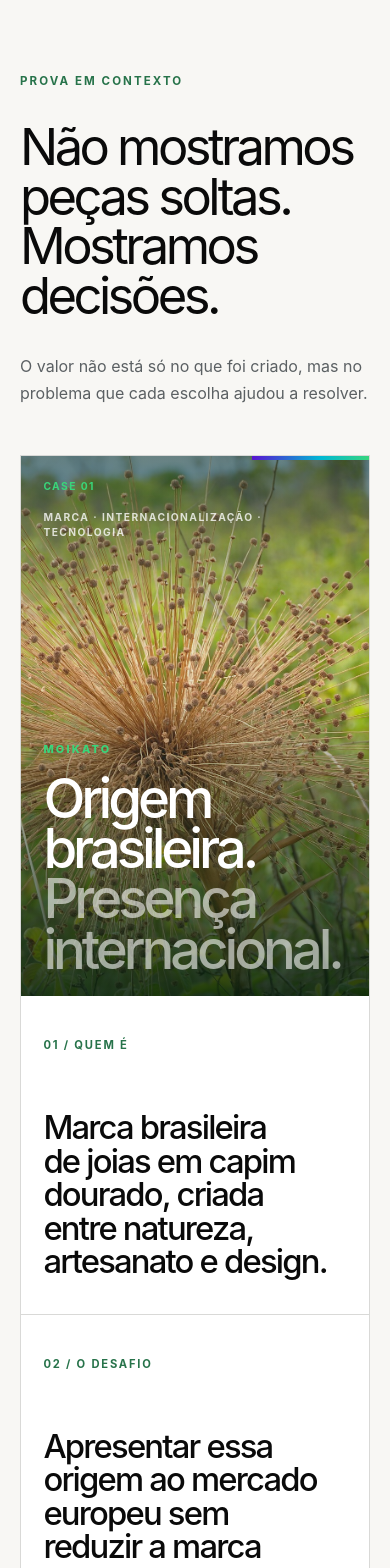
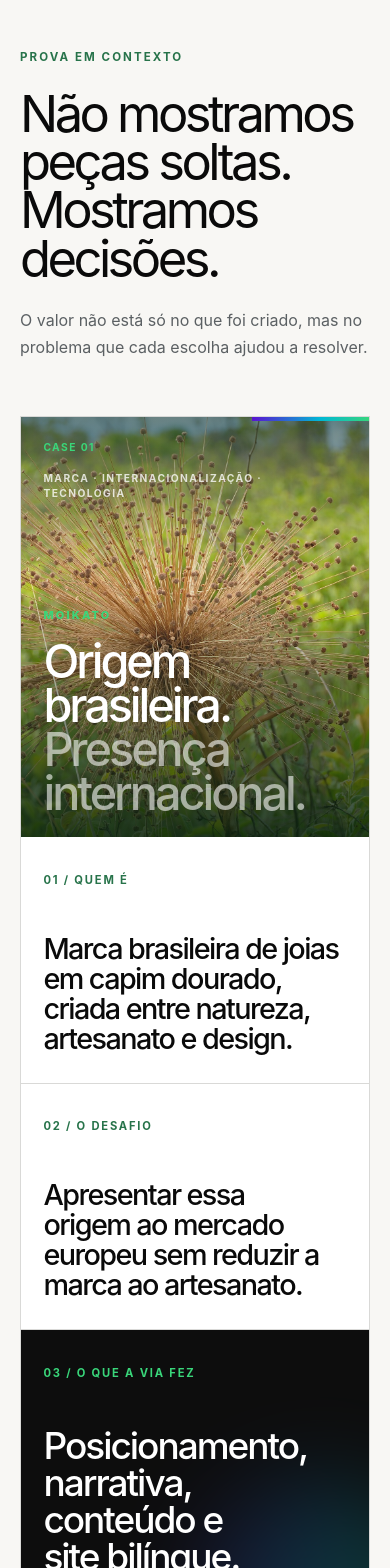
Before and after one commit to JoOoJP/lpvia, a Next.js app: page / in a window 390 px wide. Shown: the part 4420-5988 px from the top of the page. Built offline with nearby package versions, Linux system fonts and the light colour scheme.

Commit message:
fix: reduz rolagem antes do conteúdo dos cases

```diff
--- a/app/design-tokens.css
+++ b/app/design-tokens.css
@@ -102,8 +102,10 @@
   --card-border: var(--color-border);
   --card-radius: var(--radius-none);
   --case-copy-font: var(--font-display);
-  --case-copy-size: clamp(2.1rem, 3vw, 3.35rem);
-  --case-copy-leading: 1.02;
+  --case-hero-height: clamp(400px, 43vw, 590px);
+  --case-panel-height: clamp(250px, 20vw, 310px);
+  --case-copy-size: clamp(1.75rem, 2.35vw, 2.65rem);
+  --case-copy-leading: 1.04;
   --focus-width: 3px;
   --focus-offset: 4px;
 
--- a/app/globals.css
+++ b/app/globals.css
@@ -566,14 +566,17 @@ h1 span {
 }
 
 .cases {
+  padding-top: clamp(4rem, 6vw, 6rem);
+  padding-bottom: clamp(5rem, 8vw, 8rem);
   background: var(--warm);
 }
 
 .cases-intro {
   display: grid;
-  grid-template-columns: 1.2fr 0.8fr;
-  gap: 2rem 8vw;
+  grid-template-columns: minmax(0, 1.35fr) minmax(280px, 0.45fr);
+  gap: 1.5rem 7vw;
   align-items: end;
+  max-width: none;
 }
 
 .cases-intro .eyebrow {
@@ -581,8 +584,17 @@ h1 span {
   margin-bottom: 0;
 }
 
+.cases-intro h2 {
+  max-width: 1060px;
+  font-family: var(--font-display);
+  font-size: clamp(3rem, 4.8vw, 5.7rem);
+  line-height: 0.95;
+}
+
 .cases-intro > p:last-child {
+  max-width: 470px;
   margin: 0;
+  padding-bottom: 0.45rem;
   color: var(--muted);
   line-height: 1.7;
 }
@@ -595,7 +607,7 @@ h1 span {
 
 .case-moikato {
   position: relative;
-  margin-top: 5rem;
+  margin-top: clamp(2.5rem, 4vw, 4rem);
   border: 1px solid var(--line);
   background: var(--white);
 }
@@ -613,7 +625,7 @@ h1 span {
 
 .case-showcase {
   position: relative;
-  min-height: clamp(520px, 65vw, 780px);
+  min-height: var(--case-hero-height);
   overflow: hidden;
   color: var(--white);
 }
@@ -667,7 +679,7 @@ h1 span {
 
 .case-showcase-copy {
   bottom: 0;
-  padding: clamp(2rem, 5vw, 5rem);
+  padding: clamp(2rem, 3.5vw, 3.5rem);
 }
 
 .case-showcase-copy p {
@@ -679,13 +691,13 @@ h1 span {
 }
 
 .case-showcase-copy h3 {
-  max-width: 950px;
+  max-width: 1180px;
   margin: 0;
   font-family: var(--font-display);
-  font-size: clamp(3.4rem, 7.5vw, 8rem);
+  font-size: clamp(3rem, 5.7vw, 6.4rem);
   font-weight: 500;
-  line-height: 0.92;
-  letter-spacing: -0.075em;
+  line-height: 0.94;
+  letter-spacing: -0.065em;
 }
 
 .case-showcase-copy h3 span {
@@ -713,8 +725,8 @@ h1 span {
 
 .case-fact {
   position: relative;
-  min-height: clamp(320px, 27vw, 390px);
-  padding: clamp(2.2rem, 4vw, 4.2rem);
+  min-height: var(--case-panel-height);
+  padding: clamp(2rem, 3vw, 3.2rem);
   border-right: 1px solid var(--line);
 }
 
@@ -731,8 +743,8 @@ h1 span {
 }
 
 .case-fact p {
-  max-width: 500px;
-  margin: clamp(4.5rem, 7vw, 7rem) 0 0;
+  max-width: 460px;
+  margin: clamp(2.75rem, 4vw, 4rem) 0 0;
   font-family: var(--case-copy-font);
   font-size: var(--case-copy-size);
   font-weight: 500;
@@ -1317,15 +1329,20 @@ footer small {
   }
 
   .case-fact-via p {
-    max-width: 860px;
-    font-size: clamp(2.8rem, 5.3vw, 5rem);
-    line-height: 0.96;
+    max-width: 760px;
+    font-size: clamp(2.15rem, 4vw, 3.6rem);
+    line-height: 1;
   }
 }
 
 @media (max-width: 760px) {
+  .cases {
+    padding-top: 4rem;
+    padding-bottom: 5rem;
+  }
+
   .case-showcase {
-    min-height: 540px;
+    min-height: 420px;
   }
 
   .case-showcase-top {
@@ -1338,7 +1355,7 @@ footer small {
   }
 
   .case-showcase-copy h3 {
-    font-size: clamp(3.2rem, 14vw, 4.6rem);
+    font-size: clamp(2.8rem, 12vw, 4.2rem);
   }
 
   .case-showcase-copy h3 span {
@@ -1351,8 +1368,8 @@ footer small {
 
   .case-fact,
   .case-fact:last-child {
-    min-height: 280px;
-    padding: 2.2rem 1.4rem;
+    min-height: 235px;
+    padding: 1.8rem 1.4rem;
     border-right: 0;
     border-bottom: 1px solid var(--line);
   }
@@ -1362,13 +1379,13 @@ footer small {
   }
 
   .case-fact p {
-    margin-top: 3.5rem;
-    font-size: 2.05rem;
+    margin-top: 2.75rem;
+    font-size: 1.8rem;
   }
 
   .case-fact-via p {
-    font-size: clamp(2.6rem, 11vw, 4rem);
-    line-height: 0.98;
+    font-size: clamp(2.15rem, 9.5vw, 3.2rem);
+    line-height: 1;
   }
 
   .case-outcome {
--- a/design-system/via/MASTER.md
+++ b/design-system/via/MASTER.md
@@ -50,6 +50,7 @@ O gradiente não é fundo decorativo recorrente. É assinatura.
 - **CTA secundário:** contorno ou link sublinhado.
 - **Cards:** borda fina, sem sombra.
 - **Cases:** podem usar fotografia e cores do cliente, mas esses valores ficam isolados no próprio case e nunca viram tokens da VIA.
+- **Densidade de case:** abertura curta, imagem panorâmica e conteúdo factual visível no próximo movimento de rolagem. Impacto não pode esconder informação.
 - **Header:** preto translúcido, navegação curta, uma ação.
 
 ## Movimento
```
Also changed, not shown: 2 other files (tests, documents, lock files or other folders).
